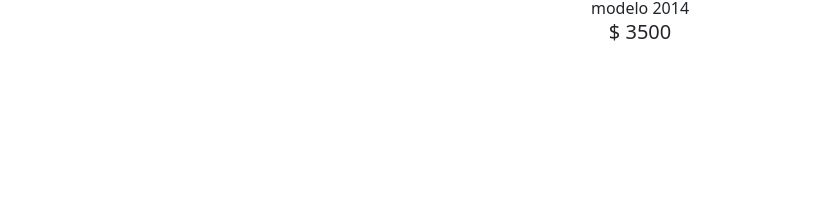
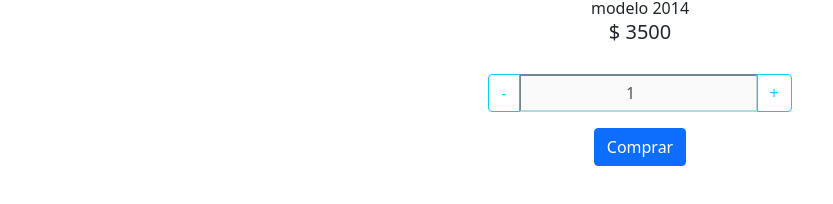
Before and after one commit to LeoBrasileo/Tienda-de-calculadoras-Braginski, a React (Create React App) app: page /item/1 in a window 1280 px wide. Shown: the part 446-650 px from the top of the page, without its empty margins (0-833 px from the left). Built offline with nearby package versions, Linux system fonts and the light colour scheme.

Commit message:
events for itemCount

```diff
--- a/src/Components/ItemCount/ItemCount.css
+++ b/src/Components/ItemCount/ItemCount.css
@@ -2,3 +2,6 @@
     border-color: lightblue;
     text-align: center;
 }
+.input-group{
+    justify-content: center;
+}
--- a/src/Components/ItemCount/ItemCount.js
+++ b/src/Components/ItemCount/ItemCount.js
@@ -1,7 +1,7 @@
 import React, { useState } from 'react';
 import "./ItemCount.css"
 
-export function ItemCount ({stock, onAdd,onSubstract}) {
+const ItemCount = ({stock, onAdd,onSubstract}) => {
     const [count,setCount] = useState(1);
     return(
         <div className="input-group mb-3">
@@ -11,3 +11,5 @@ export function ItemCount ({stock, onAdd,onSubstract}) {
         </div>
     );
 }
+
+export default ItemCount
--- /dev/null
+++ b/src/Components/ItemDetailContainer/ItemDetailContainer.css
@@ -0,0 +1,6 @@
+.hide {
+    display: none;
+}
+#buying-section {
+    margin-top: 30px;
+}
--- a/src/Components/ItemDetailContainer/ItemDetailContainer.js
+++ b/src/Components/ItemDetailContainer/ItemDetailContainer.js
@@ -1,10 +1,29 @@
 import React, { useState, useEffect } from 'react';
 import { useParams } from 'react-router-dom';
+import './ItemDetailContainer.css';
 import ItemDetail from '../ItemDetail/ItemDetail';
+import ItemCount from '../ItemCount/ItemCount.js';
 
 const ItemDetailContainer = (() => {
     const [item, setItem] = useState({});
+    const [quantity, setQuantity] = useState(1);
     const { itemId } = useParams();
+
+    const onAdd = () => {
+        setQuantity(quantity + 1);
+    };
+    const onSubstract = () => {
+        setQuantity(quantity - 1);
+    };
+    const buy = () => {
+        document.querySelector("#finish").classList.remove("hide");
+        document.querySelector("#finish-text").classList.remove("hide");
+        document.querySelector(".input-group").classList.add("hide");
+        document.querySelector("#buy").classList.add("hide");
+    };
+    const finishBuy = () => {
+        window.location.href = "/cart";
+    };
 
     const getItemDetail = new Promise((resolve, reject) => {
         setTimeout(() => {
@@ -56,6 +75,12 @@ const ItemDetailContainer = (() => {
     return(
         <div className="item-detail-container">
             <ItemDetail name={item.name} img={item.img} price={item.price} description={item.description}></ItemDetail>
+            <div id="buying-section">
+                <ItemCount id="itemCount" stock={item.stock} onAdd={() => onAdd()} onSubstract={() => onSubstract()}></ItemCount>
+                <button type="button" id="buy" className="btn btn-primary" onClick={() => buy()}>Comprar</button>
+                <button type="button" id="finish" className="btn btn-success hide" onClick={() => finishBuy()}>Finalizar compra</button>
+                <span id="finish-text" className="hide"> {quantity} unidades</span>
+            </div>
         </div>
     )
 })
--- a/src/Components/ItemList/ItemList.js
+++ b/src/Components/ItemList/ItemList.js
@@ -2,7 +2,7 @@ import React, { useState } from 'react';
 import Item from '../Item/Item.js';
 import ItemDetail from '../ItemDetail/ItemDetail.js';
 import ItemDetailContainer from '../ItemDetailContainer/ItemDetailContainer.js';
-import { ItemCount } from '../ItemCount/ItemCount.js';
+import ItemCount from '../ItemCount/ItemCount.js';
 
 const ItemList = (({items}) => {
     const onAdd = () => {console.log("llamado a onAdd")}
```
